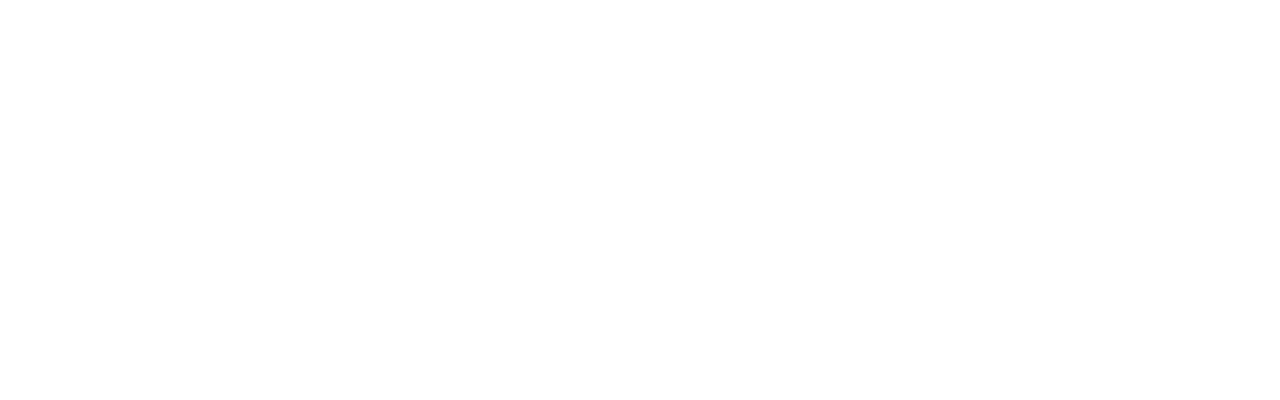
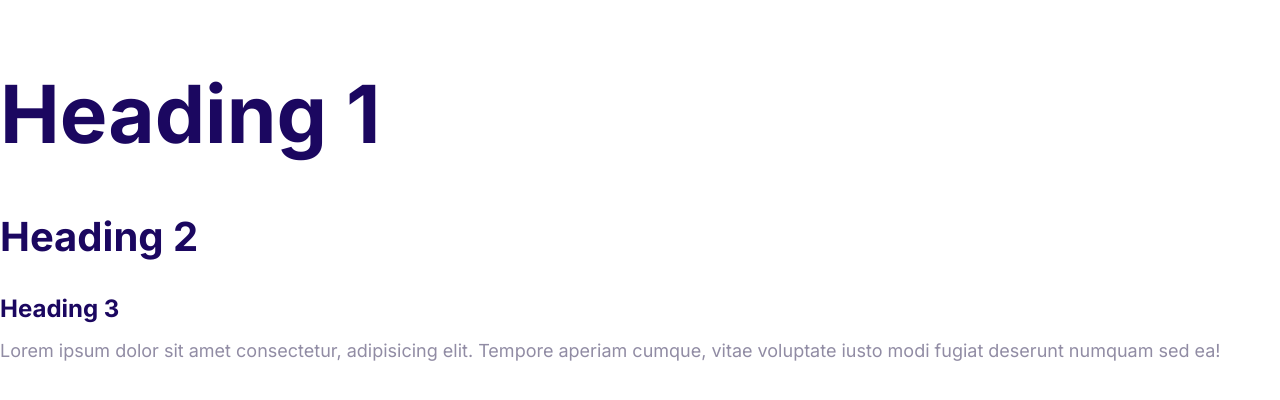
Before and after one commit to EAdevOps/webhosting, a plain HTML site: page index.html in a window 1280 px wide. Drawn offline with Linux system fonts and the light colour scheme.

Commit message:
Define the styles for the fonts.

```diff
--- a/css/styles.css
+++ b/css/styles.css
@@ -5,3 +5,54 @@
   --color-headings: #1b0760;
   --color-body: #918ca4;
 }
+
+html {
+  /* 62.5% of 16px= 10px */
+  font-size: 62.5%;
+}
+body {
+  font-family: Inter, Arial, Helvetica, sans-serif;
+  font-size: 2.4rem;
+  line-height: 1.5;
+  color: var(--color-body);
+}
+
+h1,
+h2,
+h3 {
+  color: var(--color-headings);
+  margin-bottom: 1rem;
+}
+
+h1 {
+  /* 1 x the font size of the html element */
+  font-size: 7rem;
+}
+
+h2 {
+  /* 1 x the font size of the html element */
+  font-size: 4rem;
+}
+
+h3 {
+  /* 1 x the font size of the html element */
+  font-size: 3rem;
+}
+p {
+  margin-top: 0;
+}
+
+@media screen and (min-width: 1024px) {
+  body {
+    font-size: 1.8rem;
+  }
+  h1 {
+    font-size: 8rem;
+  }
+  h2 {
+    font-size: 4rem;
+  }
+  h3 {
+    font-size: 2.4rem;
+  }
+}
--- a/index.html
+++ b/index.html
@@ -4,9 +4,23 @@
     <meta charset="UTF-8" />
     <meta http-equiv="X-UA-Compatible" content="IE=edge" />
     <meta name="viewport" content="width=device-width, initial-scale=1.0" />
+    <title>Document</title>
+    <link rel="preconnect" href="https://fonts.googleapis.com" />
+    <link rel="preconnect" href="https://fonts.gstatic.com" crossorigin />
+    <link
+      href="https://fonts.googleapis.com/css2?family=Inter:wght@400;700&display=swap"
+      rel="stylesheet"
+    />
     <link rel="stylesheet" href="css/normalize.css" />
     <link rel="stylesheet" href="css/styles.css" />
-    <title>Document</title>
   </head>
-  <body></body>
+  <body>
+    <h1>Heading 1</h1>
+    <h2>Heading 2</h2>
+    <h3>Heading 3</h3>
+    <p>
+      Lorem ipsum dolor sit amet consectetur, adipisicing elit. Tempore aperiam
+      cumque, vitae voluptate iusto modi fugiat deserunt numquam sed ea!
+    </p>
+  </body>
 </html>
```
